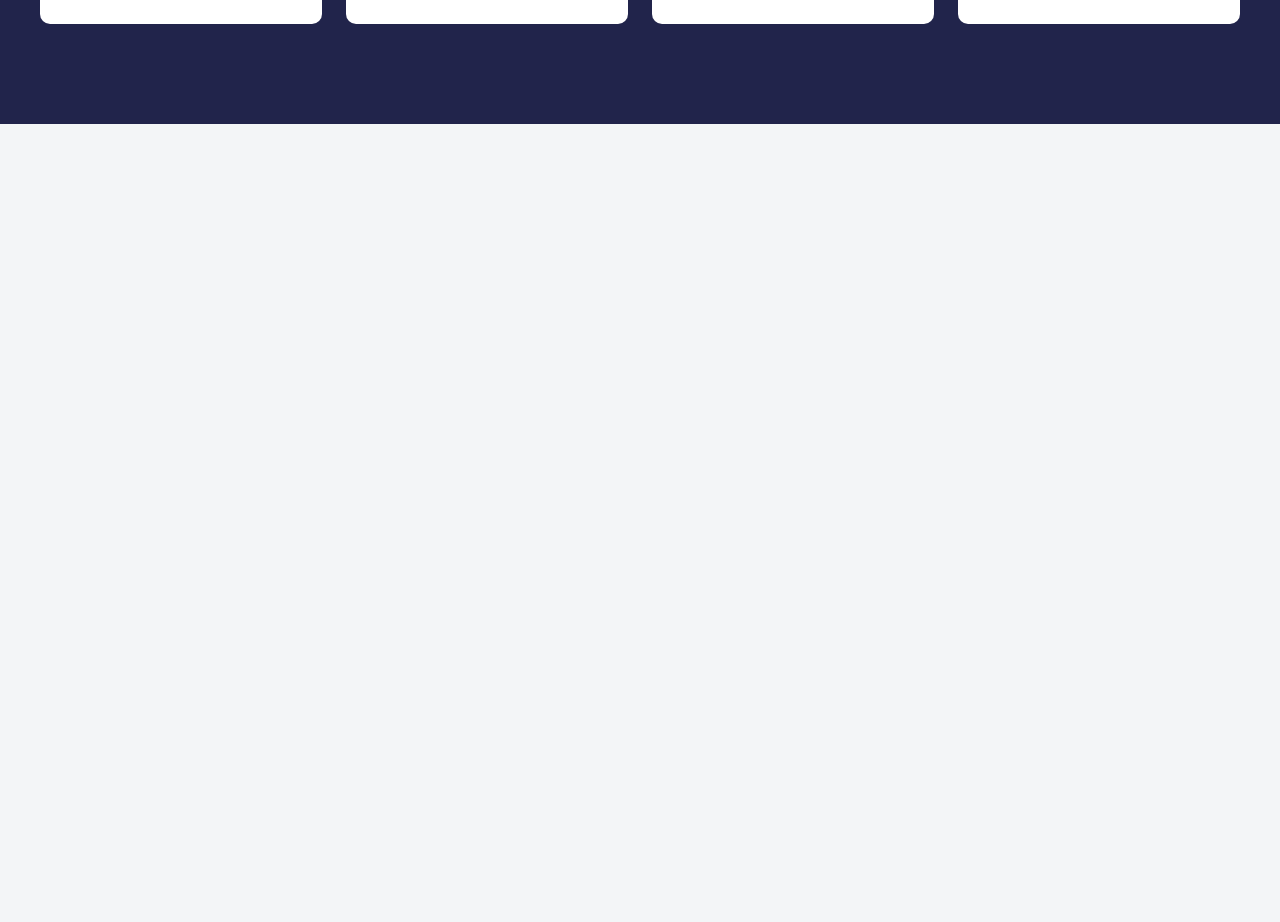
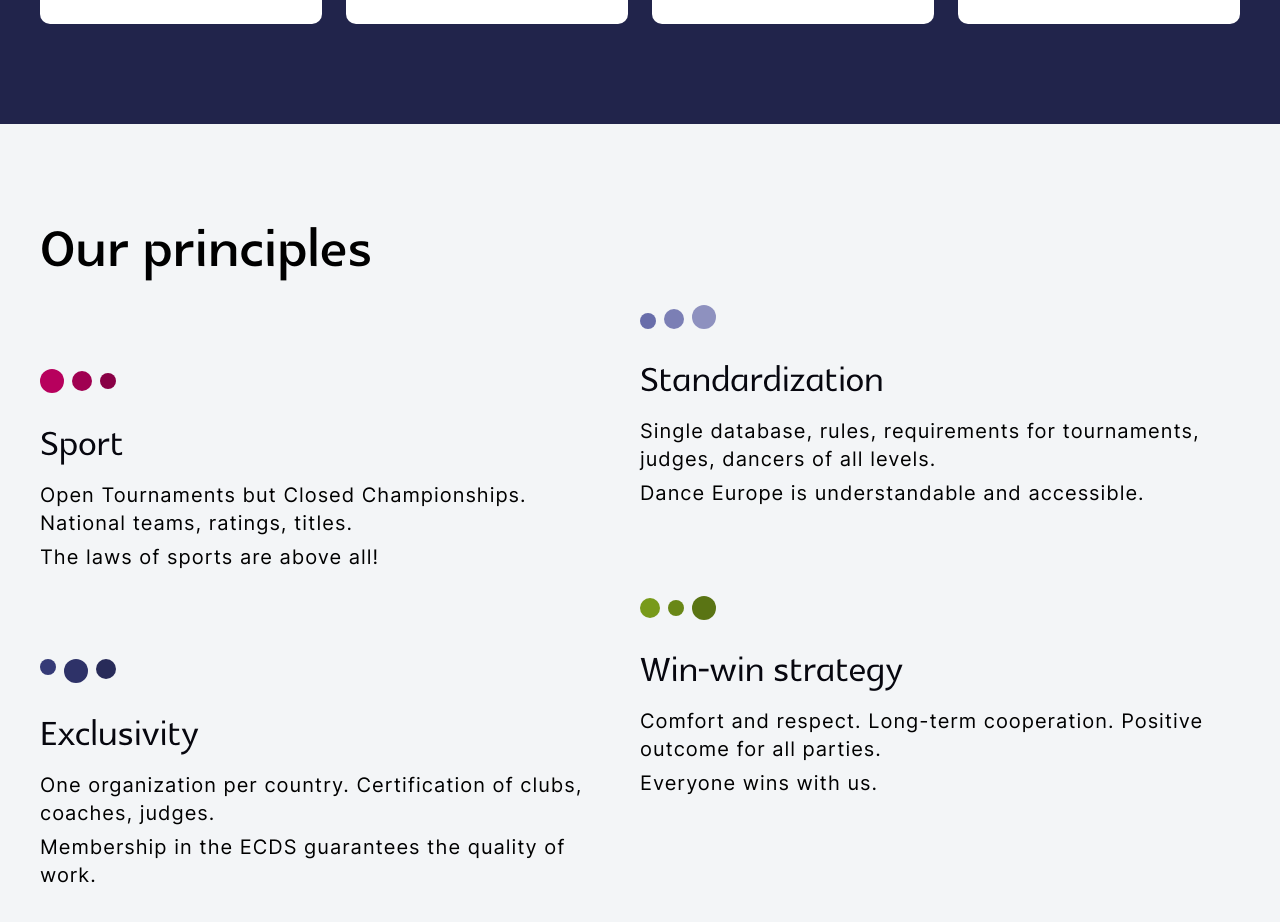
Before and after one commit to Guntyk/euro-dance-confederation-landing, a React (Create React App) app: page / in a window 1280 px wide. Shown: the part 4020-4942 px from the top of the page. Before the commit the page ends 4144 px from the top, so only its background shows below. Built offline with nearby package versions, Linux system fonts and the light colour scheme.

Commit message:
Principles Section Added

```diff
--- a/src/App.jsx
+++ b/src/App.jsx
@@ -1,4 +1,5 @@
 import Testimonials from "./components/Testimonials/Testimonials";
+import Principles from "./components/Principles/Principles";
 import Header from "./components/Header/Header";
 import Stats from "./components/Stats/Stats";
 import Hero from "./components/Hero/Hero";
@@ -15,6 +16,7 @@ export default function App() {
         <Testimonials />
         <Map />
         <Team />
+        <Principles />
       </main>
     </>
   );
--- /dev/null
+++ b/src/components/Principles/Principles.css
@@ -0,0 +1,163 @@
+.principles {
+  padding: 6.25em 0;
+}
+
+.principles-list {
+  margin-top: 1.5em;
+  display: flex;
+  flex-direction: column;
+  flex-wrap: wrap;
+  height: 36.5em;
+}
+
+.principles-mark {
+  display: flex;
+  flex-direction: column;
+  width: calc(100% / 2 - 1.5em);
+}
+
+.principles-mark:not(:nth-child(3)) {
+  margin-top: 4em;
+}
+.principles-mark:nth-child(even) {
+  margin-top: calc(4em + 1.5em);
+}
+
+.principles-mark .title {
+  margin-bottom: 0.3333em;
+  color: var(--black);
+  font-size: 3em;
+  font-family: "Glametrix";
+  line-height: 0.8333;
+}
+
+.principles-mark p {
+  font-size: 1.25em;
+  line-height: 1.4;
+  letter-spacing: 0.05em;
+}
+
+.principles-mark .ending {
+  margin-top: 0.3em;
+}
+
+/* Decoration */
+.principles-mark .decor-wrapper {
+  margin-bottom: 2em;
+  height: 1.5em;
+}
+
+.principles-mark .decor {
+  --gap: 0.5em;
+  display: block;
+  position: relative;
+}
+
+.principles-mark .decor,
+.principles-mark .decor::before,
+.principles-mark .decor::after {
+  border-radius: 50%;
+}
+
+.principles-mark .decor::before,
+.principles-mark .decor::after {
+  content: "";
+  position: absolute;
+  top: 0;
+}
+
+.principles-mark .decor.small {
+  width: 1em;
+  height: 1em;
+}
+.principles-mark .decor.medium {
+  width: 1.25em;
+  height: 1.25em;
+}
+.principles-mark .decor.big {
+  width: 1.5em;
+  height: 1.5em;
+}
+
+/* Colors */
+/* Pink */
+.principles-mark .decor.pink::before,
+.principles-mark .decor.pink::after {
+  top: 50%;
+  transform: translateY(-50%);
+}
+.principles-mark .decor.pink {
+  background: #b7005d;
+}
+.principles-mark .decor.pink::before {
+  width: 1.25em;
+  height: 1.25em;
+  left: calc(1.5em + var(--gap));
+  background: #a00051;
+}
+.principles-mark .decor.pink::after {
+  width: 1em;
+  height: 1em;
+  left: calc((1.5em + 1.25em) + var(--gap) * 2);
+  background: #890046;
+}
+
+/* Blue */
+.principles-mark .decor.blue {
+  background: #353a77;
+}
+.principles-mark .decor.blue::before {
+  width: 1.5em;
+  height: 1.5em;
+  left: calc(1em + var(--gap));
+  background: #2e3268;
+}
+.principles-mark .decor.blue::after {
+  width: 1.25em;
+  height: 1.25em;
+  left: calc((1em + 1.5em) + var(--gap) * 2);
+  background: #282b59;
+}
+
+/* Lavender */
+.principles-mark .decor.lavender {
+  background: #686daa;
+  transform: translateY(50%);
+}
+.principles-mark .decor.lavender::before {
+  width: 1.25em;
+  height: 1.25em;
+  top: -25%;
+  left: calc(1em + var(--gap));
+  background: #7b7fb5;
+}
+.principles-mark .decor.lavender::after {
+  width: 1.5em;
+  height: 1.5em;
+  top: -50%;
+  left: calc((1em + 1.25em) + var(--gap) * 2);
+  background: #8e91bf;
+}
+
+/* Green */
+.principles-mark .decor.green::before,
+.principles-mark .decor.green::after {
+  top: 50%;
+  transform: translateY(-50%);
+}
+.principles-mark .decor.green {
+  top: 11%;
+  background: #789a1a;
+}
+.principles-mark .decor.green::before {
+  width: 1em;
+  height: 1em;
+  left: calc(1.25em + var(--gap));
+  background: #698717;
+}
+.principles-mark .decor.green::after {
+  width: 1.5em;
+  height: 1.5em;
+  left: calc((1.25em + 1em) + var(--gap) * 2);
+  background: #5a7414;
+}
--- /dev/null
+++ b/src/components/Principles/Principles.jsx
@@ -0,0 +1,62 @@
+import "./Principles.css";
+
+export default function Principles() {
+  return (
+    <section className="principles">
+      <div className="container">
+        <h3 className="sec-title">Our principles</h3>
+        <ul className="principles-list">
+          <li className="principles-mark">
+            <div className="decor-wrapper">
+              <span className="decor big pink"></span>
+            </div>
+            <h5 className="title">Sport</h5>
+            <p className="description">
+              Open Tournaments but Closed Championships.
+              <br />
+              National teams, ratings, titles.
+            </p>
+            <p className="ending">The laws of sports are above all!</p>
+          </li>
+          <li className="principles-mark">
+            <div className="decor-wrapper">
+              <span className="decor small blue"></span>
+            </div>
+            <h5 className="title">Exclusivity</h5>
+            <p className="description">
+              One organization per country. Certification of clubs, coaches,
+              judges.
+            </p>
+            <p className="ending">
+              Membership in the ECDS guarantees the quality of work.
+            </p>
+          </li>
+          <li className="principles-mark">
+            <div className="decor-wrapper">
+              <span className="decor small lavender"></span>
+            </div>
+            <h5 className="title">Standardization</h5>
+            <p className="description">
+              Single database, rules, requirements for tournaments, judges,
+              dancers of all levels.
+            </p>
+            <p className="ending">
+              Dance Europe is understandable and accessible.
+            </p>
+          </li>
+          <li className="principles-mark">
+            <div className="decor-wrapper">
+              <span className="decor medium green"></span>
+            </div>
+            <h5 className="title">Win-win strategy</h5>
+            <p className="description">
+              Comfort and respect. Long-term cooperation. Positive outcome for
+              all parties.
+            </p>
+            <p className="ending">Everyone wins with us.</p>
+          </li>
+        </ul>
+      </div>
+    </section>
+  );
+}
--- a/src/index.css
+++ b/src/index.css
@@ -172,19 +172,6 @@ textarea {
 }
 
 :root {
-  --pink-hue: 330, 100%;
-  --blue-hue: 236, 39%;
-  --lavender-hue: 236, 28%;
-  --green-hue: 76, 71%;
-
-  /* --principles-pink: 31%;
-  --principles-dark-pink: 27%;
-  --principles-light-pink: 36%;
-
-  --principles-blue: 29%;
-  --principles-dark-blue: 25%;
-  --principles-light-blue: 34%; */
-
   --pink: #e50074;
   --white: #f9f9f9;
   --lavender: #7b7fb5;
```
